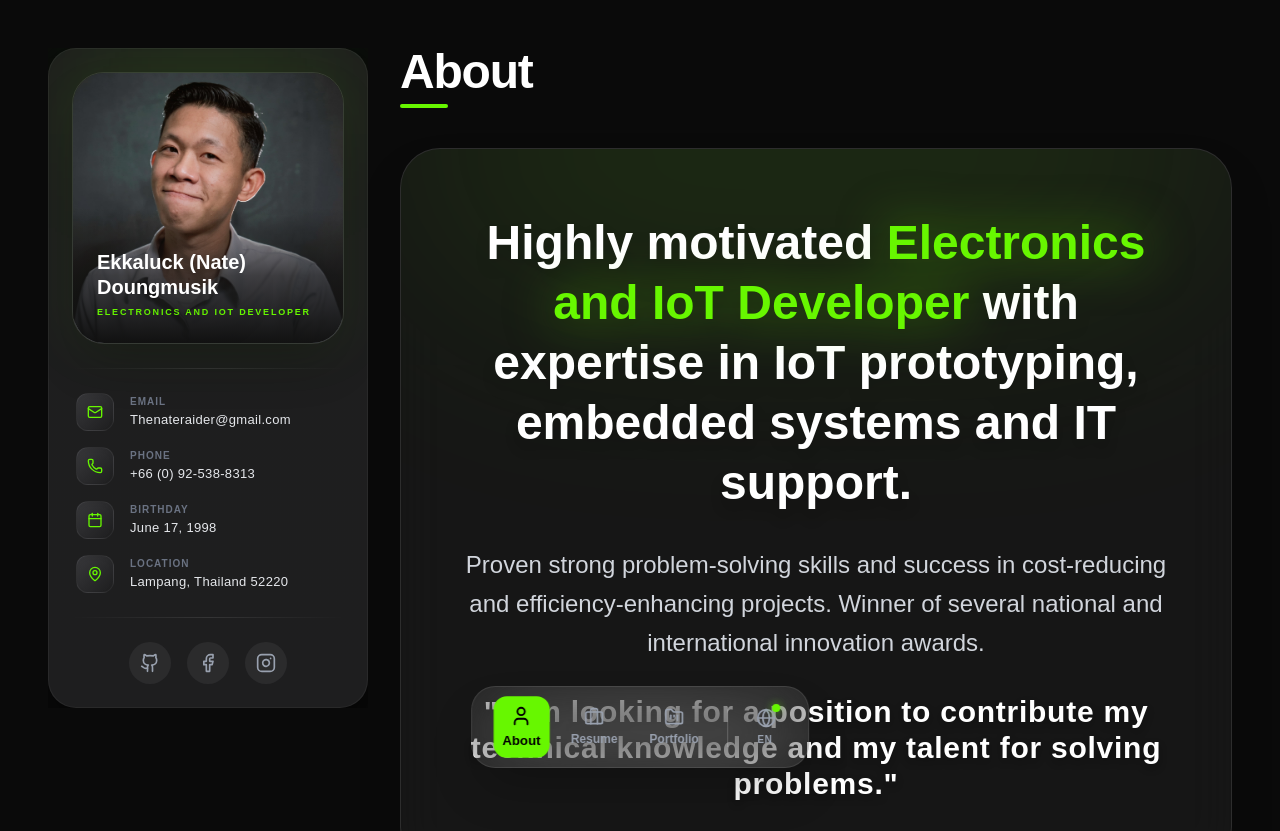
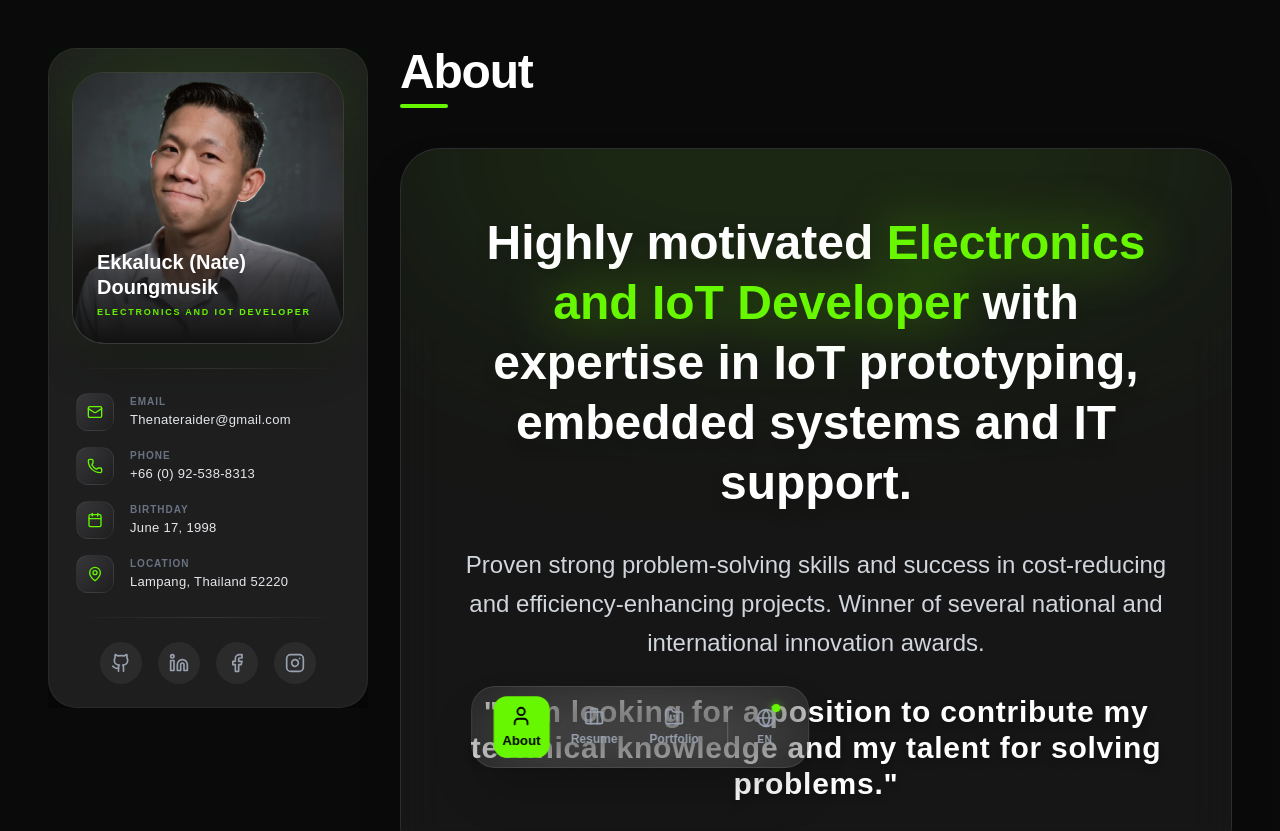
Before and after one commit to thenateraider/thenateraider.github.io, a React (Vite) app: page / in a window 1280 px wide. Shown: the top 831 px of the page. Built offline with nearby package versions, Linux system fonts and the light colour scheme; a web font is replaced by a local one.

Commit message:
Add LinkedIn profile link to sidebar

```diff
--- a/src/components/Sidebar.jsx
+++ b/src/components/Sidebar.jsx
@@ -1,5 +1,5 @@
 import { useLanguage } from '../context/LanguageContext';
-import { Mail, Phone, MapPin, Calendar, Facebook, Github, Instagram } from 'lucide-react';
+import { Mail, Phone, MapPin, Calendar, Facebook, Github, Instagram, Linkedin } from 'lucide-react';
 import { motion, AnimatePresence } from 'framer-motion';
 import { useState, useEffect, useRef } from 'react';
 
@@ -219,6 +219,7 @@ export default function Sidebar() {
                             {/* Social Links */}
                             <div className="flex justify-center gap-4 text-gray-400 relative z-10 w-full px-2">
                                 <SocialLink href={personalInfo.socials.github} icon={<Github size={20} />} />
+                                <SocialLink href={personalInfo.socials.linkedin} icon={<Linkedin size={20} />} />
                                 <SocialLink href={personalInfo.socials.facebook} icon={<Facebook size={20} />} />
                                 <SocialLink href={personalInfo.socials.instagram} icon={<Instagram size={20} />} />
                             </div>
--- a/src/data/data_de.js
+++ b/src/data/data_de.js
@@ -9,7 +9,8 @@ export const personalInfo = {
     socials: {
         facebook: "https://facebook.com/thenateraider",
         github: "https://github.com/thenateraider",
-        instagram: "https://instagram.com/thenateraider"
+        instagram: "https://instagram.com/thenateraider",
+        linkedin: "https://www.linkedin.com/in/ekkaluck-d"
     }
 };
 
--- a/src/data/data_en.js
+++ b/src/data/data_en.js
@@ -9,7 +9,8 @@ export const personalInfo = {
     socials: {
         facebook: "https://facebook.com/thenateraider",
         github: "https://github.com/thenateraider",
-        instagram: "https://instagram.com/thenateraider"
+        instagram: "https://instagram.com/thenateraider",
+        linkedin: "https://www.linkedin.com/in/ekkaluck-d"
     }
 };
 // src/data/projects.js
--- a/src/data/projects.js
+++ b/src/data/projects.js
@@ -9,7 +9,8 @@ export const personalInfo = {
     socials: {
         facebook: "https://facebook.com/thenateraider",
         github: "https://github.com/thenateraider",
-        instagram: "https://instagram.com/thenateraider"
+        instagram: "https://instagram.com/thenateraider",
+        linkedin: "https://www.linkedin.com/in/ekkaluck-d"
     }
 };
 // src/data/projects.js
```
